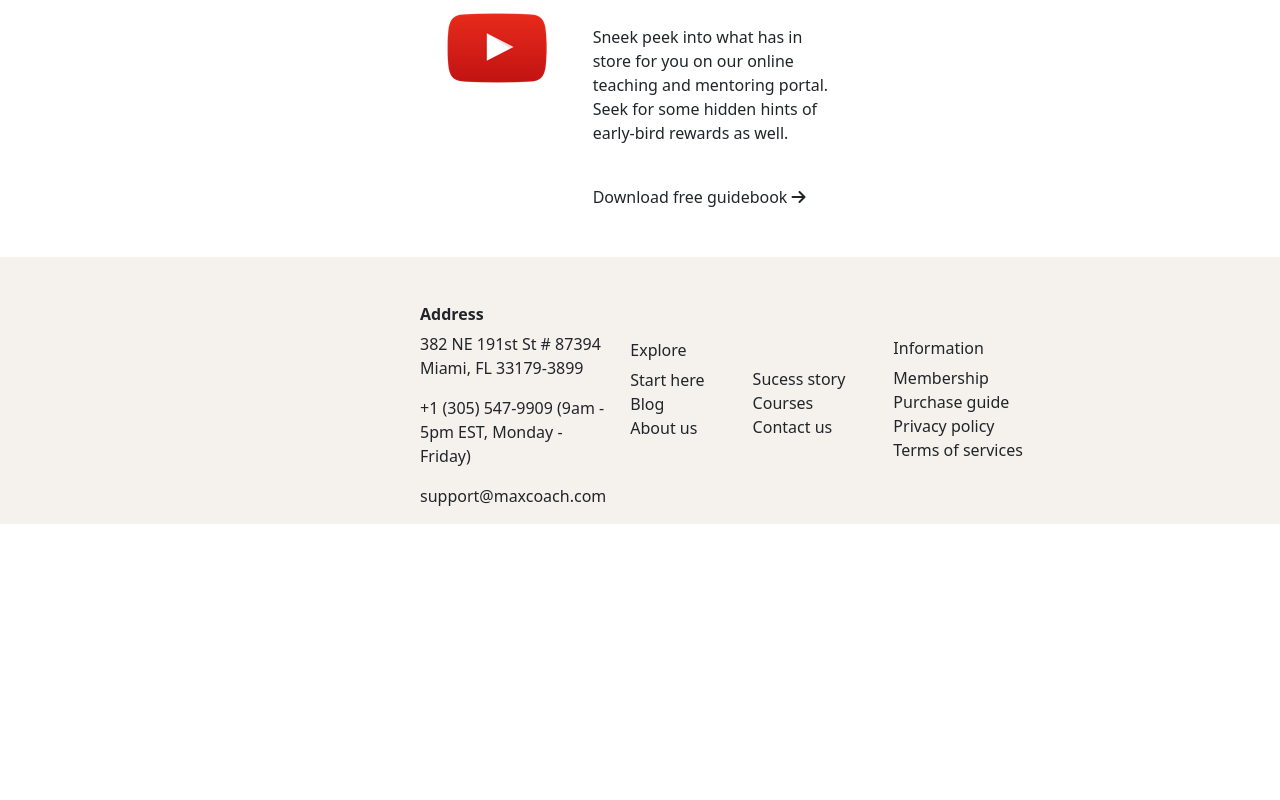
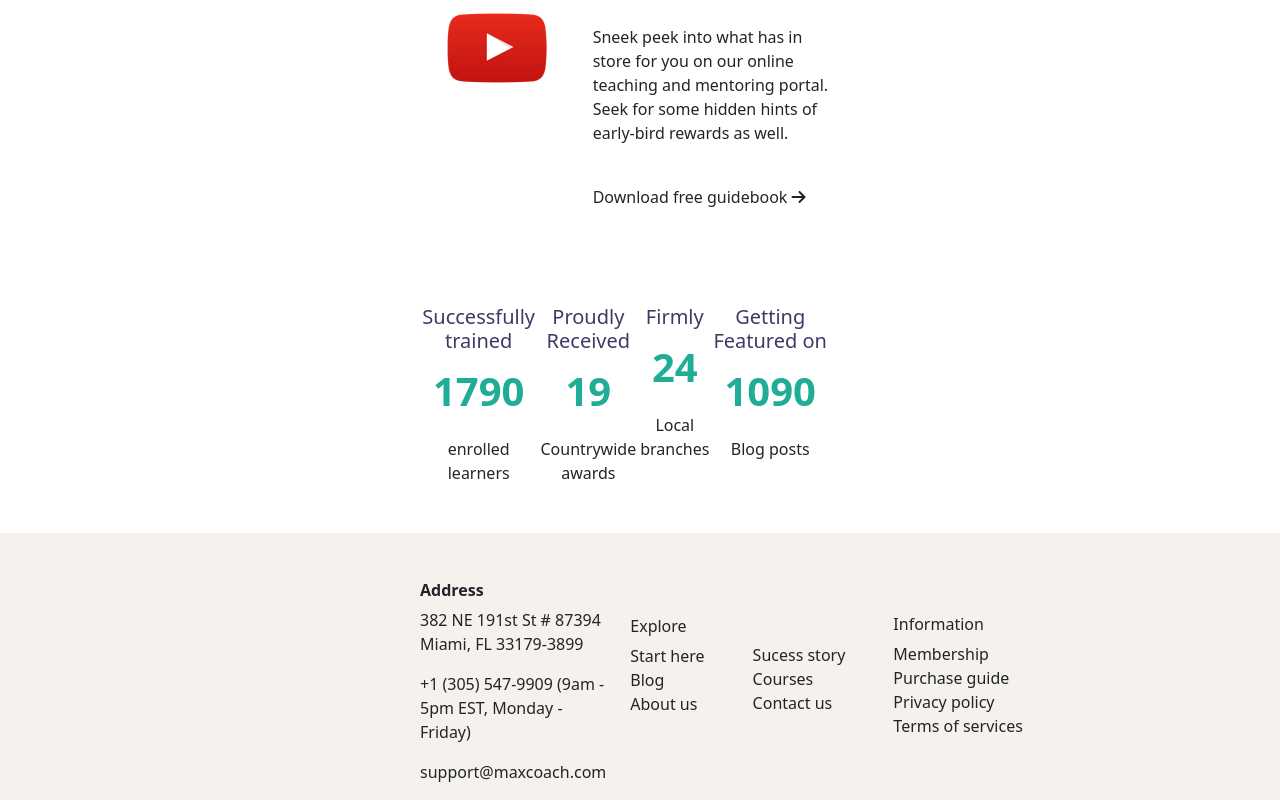
Before and after one commit to luca-masera/proj-html-vuejs, a Vue app: page / in a window 1280 px wide. Shown: the part 3237-4037 px from the top of the page. Before the commit the page ends 3761 px from the top, so only its background shows below. Built offline with nearby package versions, Linux system fonts and the light colour scheme.

Commit message:
Main section numeri

```diff
--- a/src/components/MainApp.vue
+++ b/src/components/MainApp.vue
@@ -17,6 +17,7 @@
         </div>
     </div>
     <SmartTutoring />
+    <MainNumber />
 </template>
 
 <script>
@@ -24,10 +25,11 @@ import { store } from '../data/store.js';
 import FirstsectionMain from './FirstsectionMain.vue';
 import CardOnlineCourses from './CardOnlineCourses.vue';
 import SmartTutoring from './SmartTutoring.vue';
+import MainNumber from './MainNumber.vue';
 
 export default {
     name: "MainApp",
-    components: { FirstsectionMain, CardOnlineCourses, SmartTutoring },
+    components: { FirstsectionMain, CardOnlineCourses, SmartTutoring, MainNumber },
     data() {
         return {
             store
--- /dev/null
+++ b/src/components/MainNumber.vue
@@ -0,0 +1,52 @@
+<template>
+    <div class="box-wrapper d-flex justify-content-around py-5  ">
+        <div class="text-center">
+            <h5>Successfully trained</h5>
+            <p class="size"><b>1790</b></p>
+            <span>enrolled learners</span>
+        </div>
+        <div class="text-center">
+            <h5>Proudly Received</h5>
+            <p class="size"><b>19</b></p>
+            <span>Countrywide awards</span>
+        </div>
+        <div class="text-center">
+            <h5>Firmly</h5>
+            <p class="size"><b>24</b></p>
+            <span>Local branches</span>
+        </div>
+        <div class="text-center">
+            <h5>Getting Featured on</h5>
+            <p class="size"><b>1090</b></p>
+            <span>Blog posts</span>
+        </div>
+
+    </div>
+</template>
+
+<script>
+export default {
+    name: 'MainNumber'
+}
+</script>
+
+<style lang="css" scoped>
+.box-wrapper {
+    padding-right: 450px;
+    padding-left: 420px;
+}
+
+
+.text-center {
+    text-align: center;
+}
+
+.size {
+    font-size: 40px;
+    color: #20AD96;
+}
+
+h5 {
+    color: #3F3A64;
+}
+</style>
```
